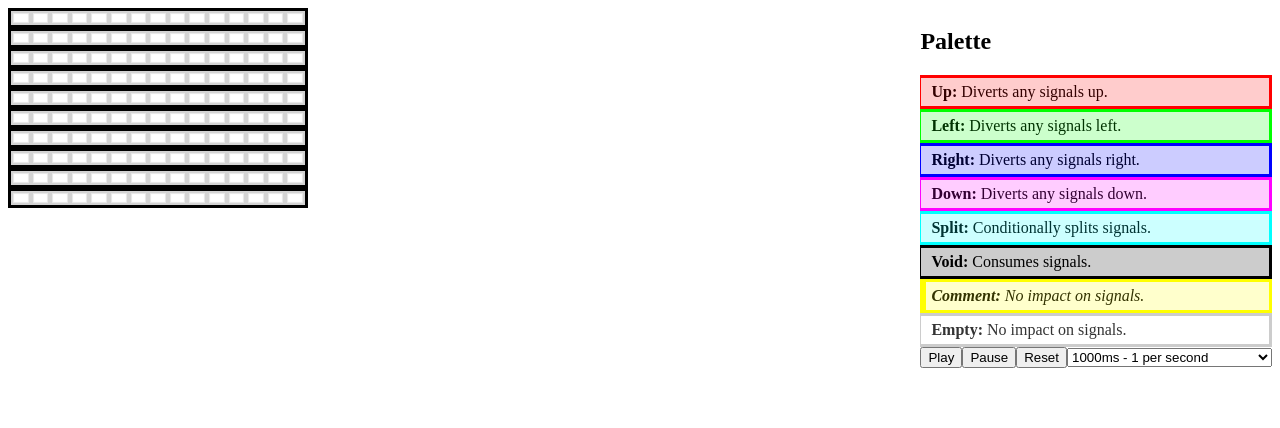
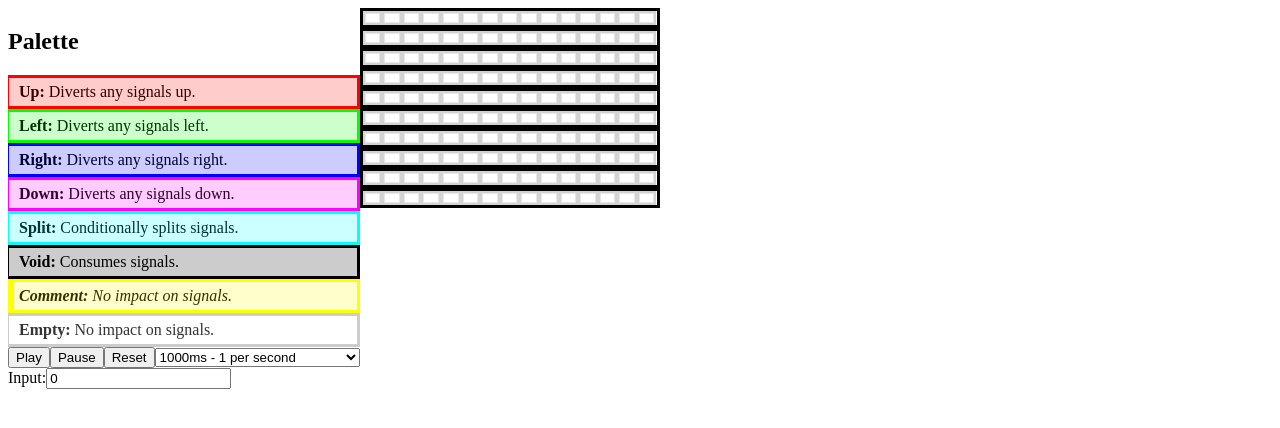
Before and after one commit to bencoveney/BMProg, a React app: page / in a window 1280 px wide. Shown: the top 428 px of the page. Built offline with nearby package versions, Linux system fonts and the light colour scheme.

Commit message:
added input/output

```diff
--- /dev/null
+++ b/src/components/io/input.tsx
@@ -0,0 +1,26 @@
+import * as React from "react";
+
+export interface InputProps {
+  input: number;
+  setInput: (value: number) => void;
+}
+
+export const Input: React.StatelessComponent<InputProps> = (
+  props: InputProps,
+) => {
+  const handleInput: React.ChangeEventHandler<any> = (
+    event: React.ChangeEvent<any>,
+  ) => {
+    const input = parseInt(event.target.value, 10);
+    if (!isNaN(input)) {
+      props.setInput(input);
+    }
+  };
+
+  return (
+    <label>
+      Input:
+      <input value={props.input} onChange={handleInput} />
+    </label>
+  );
+};
--- /dev/null
+++ b/src/components/io/io.tsx
@@ -0,0 +1,15 @@
+import * as React from "react";
+
+import { Input, InputProps } from "./input";
+import { Output, OutputProps } from "./output";
+
+export type IoProps = InputProps & OutputProps;
+
+export const Io: React.StatelessComponent<IoProps> = (
+  props: IoProps,
+) => (
+  <div>
+    <Input {...props} />
+    <Output {...props} />
+  </div>
+);
--- /dev/null
+++ b/src/components/io/output.tsx
@@ -0,0 +1,25 @@
+import * as React from "react";
+
+export interface OutputProps {
+  output: string[];
+}
+
+export const Output: React.StatelessComponent<OutputProps> = (
+  props: OutputProps,
+) => {
+  const messages = props.output.map(
+    (message, index) => {
+      return (
+        <span key={index}>
+          {message}
+          <br />
+        </span>
+      );
+    },
+  );
+  return (
+    <div>
+      {messages}
+    </div>
+  );
+};
--- a/src/components/playground/playground.tsx
+++ b/src/components/playground/playground.tsx
@@ -6,6 +6,7 @@ import { Empty, Instruction } from "../../bmprog/instruction";
 import { Program } from "../../bmprog/program";
 import { Controls } from "../controls/controls";
 import { Display } from "../display/display";
+import { Io, IoProps } from "../io/io";
 import { Palette } from "../palette/palette";
 import { SplitLayout } from "../splitLayout/splitLayout";
 
@@ -21,6 +22,7 @@ interface PlaygroundState extends Program {
   input: number;
   interval: number;
   pen: Instruction;
+  output: string[];
 }
 
 export class Playground extends React.Component<
@@ -34,6 +36,7 @@ export class Playground extends React.Component<
     this.state = {
       input: 0,
       interval: 1000,
+      output: [],
       pen: props.initialPen,
       ...Interpreter.createProgram(props.rows, props.columns),
     };
@@ -66,6 +69,11 @@ export class Playground extends React.Component<
             setSpeed={bind(this.setSpeed)}
             current={this.state.interval}
           />
+          <Io
+            input={this.state.input}
+            setInput={bind(this.setInput)}
+            output={this.state.output}
+          />
         </SplitLayout>
       </div>
     );
@@ -82,6 +90,14 @@ export class Playground extends React.Component<
 
   private setPen(instruction: Instruction): void {
     this.setState({ pen: instruction });
+  }
+
+  private setInput(input: number): void {
+    this.setState({ input });
+  }
+
+  private addOutput(message: string): void {
+    this.setState({ output: this.state.output.concat(message) });
   }
 
   private setSpeed(milliseconds: number) {
@@ -116,7 +132,10 @@ export class Playground extends React.Component<
 
   private start(): void {
     this.setState(
-      Interpreter.initialize(this.state, 0),
+      {
+        output: [],
+        ...Interpreter.initialize(this.state, this.state.input),
+      },
       () => this.resume(),
     );
   }
@@ -145,13 +164,9 @@ export class Playground extends React.Component<
     this.setState(
       Interpreter.getNextStep(
         this.state,
-        (output) => {
-          // tslint:disable-next-line:no-console
-          console.log(output);
-        },
+        (output) => this.addOutput(`Output: ${output}`),
         () => {
-          // tslint:disable-next-line:no-console
-          console.log("terminated");
+          this.addOutput("Terminated");
           this.stop();
         },
       ),
--- a/src/components/splitLayout/splitLayout.tsx
+++ b/src/components/splitLayout/splitLayout.tsx
@@ -12,28 +12,28 @@ const wrapperStyle: React.CSSProperties = {
 
 const leftStyle: React.CSSProperties = {
   flexBasis: "auto",
-  flexGrow: 1,
-  flexShrink: 1,
+  flexGrow: 0,
+  flexShrink: 0,
 };
 
 const rightStyle: React.CSSProperties = {
   flexBasis: "auto",
-  flexGrow: 0,
-  flexShrink: 0,
+  flexGrow: 1,
+  flexShrink: 1,
 };
 
 export const SplitLayout: React.StatelessComponent<SplitLayoutProps> = (
   props: SplitLayoutProps,
 ) => {
-  const left = props.children[0];
-  const right = props.children.slice(1);
+  const single = props.children[0];
+  const rest = props.children.slice(1);
   return (
     <div style={wrapperStyle}>
       <div style={leftStyle}>
-        {left}
+        {rest}
       </div>
       <div style={rightStyle}>
-        {right}
+        {single}
       </div>
     </div>
   );
```
Also changed, not shown: 3 other files (tests, documents, lock files or other folders).
